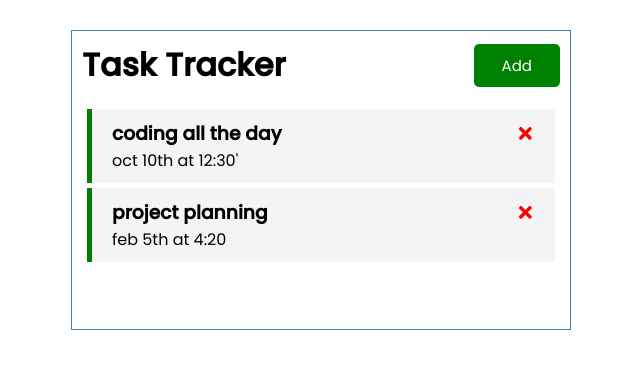
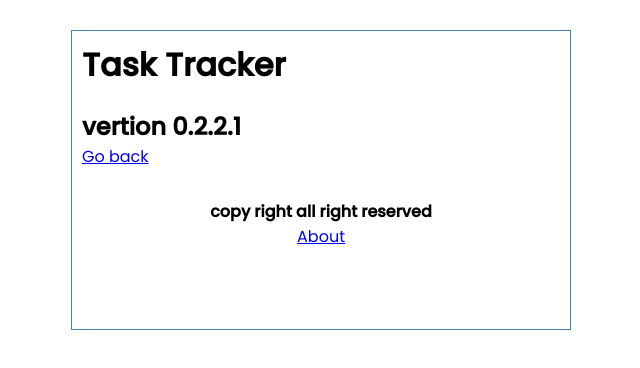
Before and after one commit to ahmedabukar01/React-Task-tracker-crash-course-, a React (Create React App) app: page /About in a window 1280 px wide. Shown: the top 368 px of the page, without its empty margins (319-959 px from the left). Built offline with nearby package versions, Linux system fonts and the light colour scheme; data requests are answered from the project's data file.

Commit message:
initial commit

```diff
--- a/db.json
+++ b/db.json
@@ -1,16 +1,16 @@
 {
   "tasks": [
     {
-      "id": 3,
-      "text": "coding all the day",
-      "day": "oct 10th at 12:30'",
-      "reminder": true
+      "text": "new way",
+      "day": "2 feb 3020",
+      "reminder": false,
+      "id": 1
     },
     {
-      "id": 4,
-      "text": "project planning",
-      "day": "feb 5th at 4:20",
-      "reminder": true
+      "text": "coding",
+      "day": "3 jan 2020",
+      "reminder": true,
+      "id": 2
     }
   ]
 }
--- a/package.json
+++ b/package.json
@@ -10,6 +10,7 @@
     "react": "^17.0.2",
     "react-dom": "^17.0.2",
     "react-icons": "^4.2.0",
+    "react-router-dom": "^5.3.0",
     "react-scripts": "4.0.3",
     "web-vitals": "^1.1.2"
   },
--- a/src/App.js
+++ b/src/App.js
@@ -1,9 +1,12 @@
 import React from 'react';
 import Header from './components/Header'
+import { BrowserRouter as Router,Route } from 'react-router-dom';
 import Tasks from './components/Tasks'
 import {useState} from 'react'
 import {useEffect} from 'react'
 import AddTask from './components/AddTask'
+import Footer from './components/Footer'
+import About from './components/About'
 
 function App() {
   const [showAddTask, setShowAddTask] = useState(false)
@@ -77,12 +80,19 @@ const onAdd = ()=>{
   setShowAddTask(!showAddTask)
 }
   return (
+    <Router>
     <div className="container">
       <Header onAdd={onAdd} showAdd={showAddTask}/>
-      {showAddTask && <AddTask onAdd={addTask}/>}
-      <Tasks tasks={tasks} deleteTask={deleteTask} onToggle={toggleReminder}/>
+      <Route path="/" exact render={(props)=>(
+        <>
+           {showAddTask && <AddTask onAdd={addTask}/>}
+           {tasks.length > 0? (<Tasks tasks={tasks} deleteTask={deleteTask} onToggle={toggleReminder}/>) : ('no tasks to show')}
+        </>
+      )}/>
+      <Route path="/About" component={About}/>
+      < Footer />
     </div>
-
+    </Router>
   )
 
 }
--- /dev/null
+++ b/src/components/About.js
@@ -0,0 +1,13 @@
+import React from 'react'
+import {Link} from 'react-router-dom'
+
+const About = () => {
+    return (
+        <div>
+            <h2>vertion 0.2.2.1</h2>
+            <Link to="/">Go back</Link>
+        </div>
+    )
+}
+
+export default About
--- /dev/null
+++ b/src/components/Footer.js
@@ -0,0 +1,13 @@
+import React from 'react'
+import { Link } from 'react-router-dom'
+
+const Footer = () => {
+    return (
+        <footer>
+            <h4>copy right all right reserved</h4>
+            <Link to="/About">About</Link>
+        </footer>
+    )
+}
+
+export default Footer
--- a/src/components/Header.js
+++ b/src/components/Header.js
@@ -1,15 +1,15 @@
 import React from 'react'
 import PropTypes from 'prop-types'
 import Buttons from './Buttons'
-
+import {useLocation} from 'react-router-dom'
 
 const Header = ({title, onAdd,showAdd})=>{
-
+    const location = useLocation()
     return(
         <header className="header">
            <h1>{title}</h1>
-          <Buttons color={showAdd ? 'red' : 'green'}
-          text={showAdd? 'close': 'Add'} onClick={onAdd}/>
+          {location.pathname === '/' && <Buttons color={showAdd ? 'red' : 'green'}
+          text={showAdd? 'close': 'Add'} onClick={onAdd}/>}
         </header>
     )
 }
```
Also changed, not shown: 1 other file (tests, documents, lock files or other folders).
